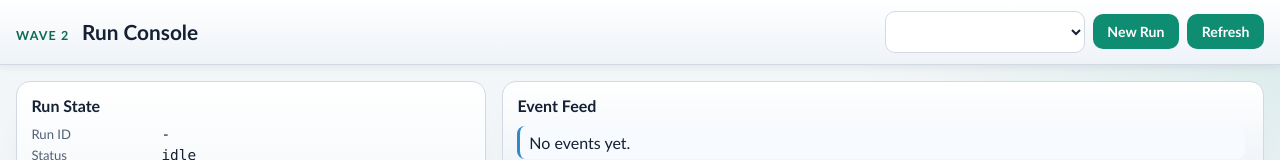
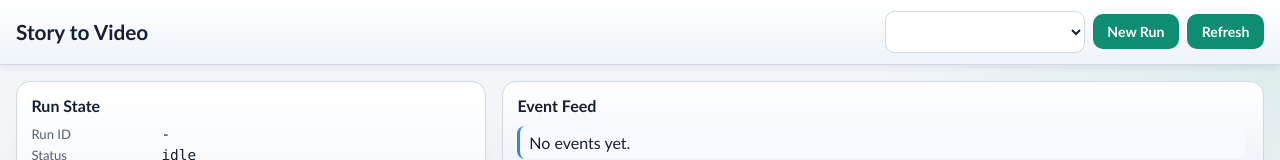
Before and after one commit to spullara/storytovideo, a website: page src/web/index.html in a window 1280 px wide. Shown: the top 160 px of the page. Drawn offline with Linux system fonts and the light colour scheme; no server answers.

Commit message:
chore: update page title from "Run Console" to "Story to Video"
Agent-Id: agent-622d990c-df75-410a-9982-f1a806178b7a

```diff
--- a/src/web/index.html
+++ b/src/web/index.html
@@ -10,8 +10,7 @@
   <header class="top-bar">
     <div class="top-bar-content">
       <div class="top-bar-left">
-        <p class="eyebrow">Wave 2</p>
-        <h1>Run Console</h1>
+        <h1>Story to Video</h1>
       </div>
       <div class="top-bar-controls">
         <select id="run-select" aria-label="Select run"></select>
```
